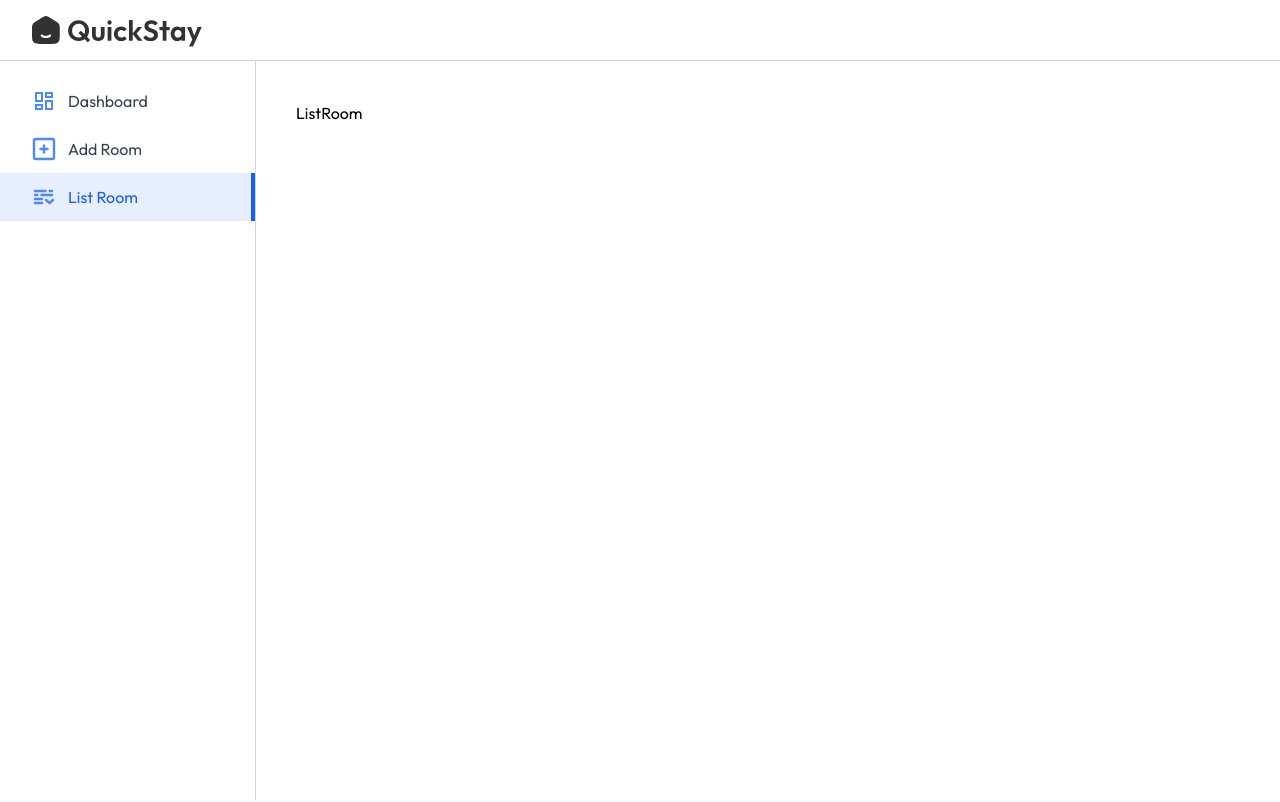
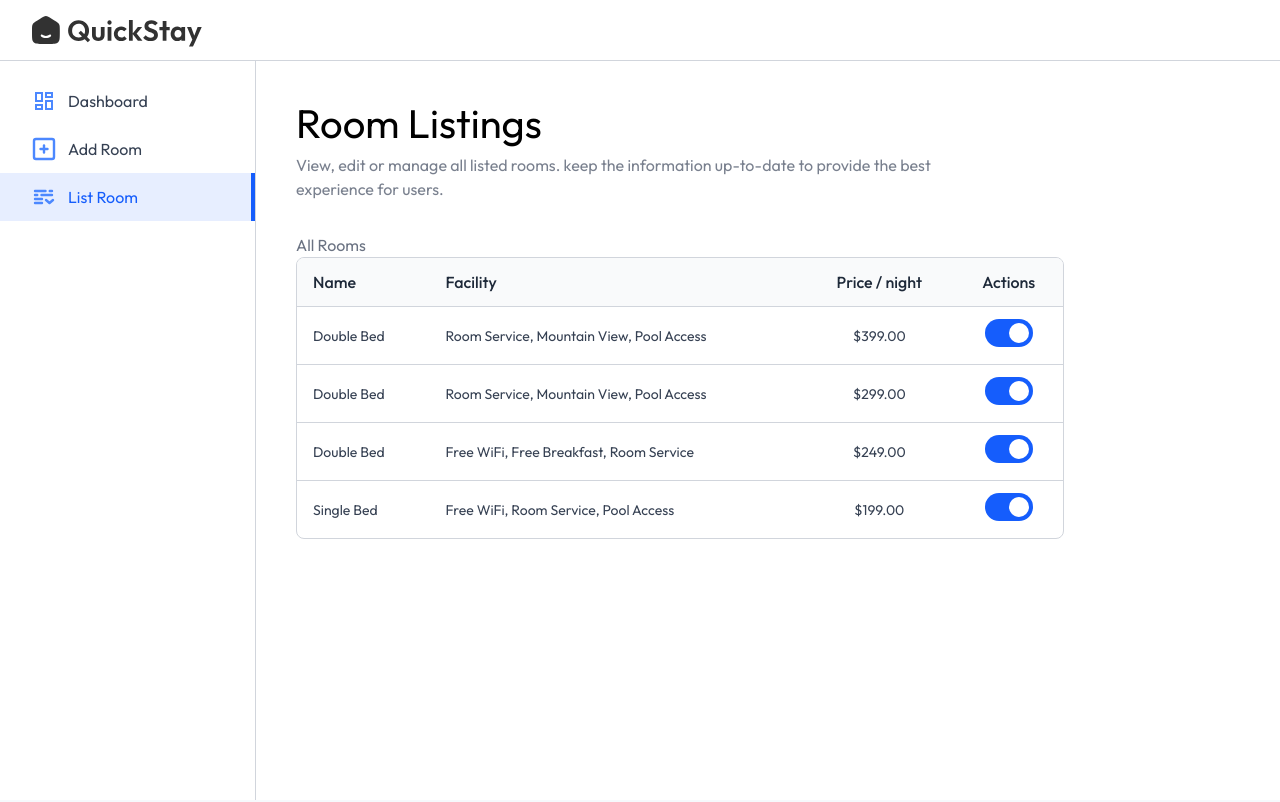
Before and after one commit to sohelarfi0/HotelBooking, a React (Vite) app in the folder client/: page /owner/list-room in a window 1280 px wide. Shown: the top 802 px of the page. Built offline with nearby package versions, Linux system fonts and the light colour scheme; no server answers; a web font is replaced by a local one.

Commit message:
implemented the Addroom, Dashboard, listRooms options for the owners of the hotels

```diff
--- a/client/src/pages/HotelOwner/AddRoom.jsx
+++ b/client/src/pages/HotelOwner/AddRoom.jsx
@@ -1,9 +1,86 @@
-import React from 'react'
+import React, { useState } from 'react'
+import { Title } from '../../components/Title'
+import { assets } from '../../assets/assets'
 
 const AddRoom = () => {
+  const [images, setImages] = useState({
+    1:null,
+    2:null,
+    3:null,
+    4:null,
+  })
+
+  const [inputs, setInputs] = useState({
+    roomType: '',
+    pricePerNight:0,
+    amenities :{
+      'Free WiFi' : false,
+      'Free Breakfast' : false,
+      'Room Service' :false,
+      'Mountain View' :false,
+      'Pool Access' :false,
+
+    }
+  })
+
   return (
-    <div>AddRoom</div>
-  )
-}
+    <form>
+    <Title align='left' font='outfit' title='Add Room' subTitle='Fill in the details carefully
+    and accurate room details, pricing, and amenties to enhance the user booking experience.' />
+    <p className='text-gray-800 mt-10'>Images </p>
+      <div className='grid grid-cols-2 sm:flex gap-4 my-2 flex-wrap'>
+        {Object.keys(images).map((key)=>(
+          <label key={key} htmlFor={`roomImage${key}`}>
+            <img  className='max-h-13 cursor-pointer opacity-80'
+             src={images[key] ? URL.createObjectURL(images[key]) : assets.uploadArea} alt="uploadArea" />
+             <input type="file" accept='image/*'  id={`roomImage${key}` } hidden
+             onChange={e=> setImages({...images, [key]: e.target.files[0]})}/>
 
+
+          </label>
+        ))}
+      </div>
+      <div className='w-full flex max-sm:flex-cil sm:gap-4 mt-4'>
+        <div className='flex-1 max-w-48'>
+          <p className='text-gray-800 mt-4'> Room Type</p>
+          <select value={inputs.roomType} onChange={e=> setInputs({...inputs,
+            roomType:e.target.value})}
+            className='border opacity-70 border-gray-300 mt-1 rounded p-2 w-full'>
+              <option value="">Select Room Type</option>
+              <option value="Single Bed">Single Bed</option>
+              <option value="Double Bed">Double Bed</option>
+              <option value="Luxury Room">Luxury Room</option>
+              <option value="Family Suite"> Family Suite</option>
+            </select>
+        </div>
+
+      <div>
+      <p className='mt-4 text-gray-800'>
+        Price <span className='text-xs'>/night</span>
+      </p>
+      <input type="number" placeholder='0' className='border border-gray-300 mt-1 rounded p-2 w-24' value={inputs.pricePerNight}
+      onChange={e=>setInputs({...inputs, pricePerNight: e.target.value})} />
+
+    </div>
+    </div>
+    <p className='text-gray-800 mt-4' >Amenities</p>
+    <div className='flex flex-col flex-wrap mt-1 text-gray-400 max-w-sm'>
+      {Object.keys(inputs.amenities).map((amenity, index)=>(
+        <div key={index}>
+          <input type="checkbox" id={`amenities${index+1}`} checked=
+          {inputs.amenities[amenity]} onChange={()=>setInputs({...inputs, amenities:{...inputs.amenities, [amenity]: !inputs.amenities[amenity]}})}  />
+           <label htmlFor={`amenities${index+1}`}>
+            {amenity}
+           </label>
+        </div>
+      ))}
+    </div>
+    <button className='bg-primary text-white px-8 py-2
+     rounded mt-8 cursor-pointer'>
+      Add Room
+    </button>
+
+    </form>
+
+)}
 export default AddRoom
--- a/client/src/pages/HotelOwner/DashBoard.jsx
+++ b/client/src/pages/HotelOwner/DashBoard.jsx
@@ -44,6 +44,30 @@
                         <th className='py-3 px-4 text-gray-800 font-medium text-center'>Payment Status</th>
                     </tr>
                 </thead>
+                <tbody className='text-sm'>
+                    {dashboardData.bookings.map((item, index)=>(
+                        <tr key={index}>
+                            <td className='py-3 px-4 text-gray-700 border-t border-gray-300 '>
+                                {item.user.username}
+                            </td>
+                            <td className='py-3 px-4 text-gray-700 border-t border-gray-300  max-sm:hidden'>
+                                {item.room.roomType}
+                            </td>
+                            <td className='py-3 px-4 text-gray-700 border-t border-gray-300  text-center'>
+                                ${item.totalPrice}
+                            </td>
+                            <td className='py-3 px-4 border-t border-gray-300 flex'>
+                                <button className={`py-1 px-3 text-xs rounded-full mx-auto
+                                    ${item.isPaid ? 'bg-green-200 text-green-600' : 'bg-amber-200 text-yellow-600'}`}>
+                                        {item.isPaid ? 'Completed' : 'Pending'}
+                                    </button>
+
+                            </td>
+
+                        </tr>
+                    ))}
+
+                </tbody>
             </table>
         </div>
 
--- a/client/src/pages/HotelOwner/ListRoom.jsx
+++ b/client/src/pages/HotelOwner/ListRoom.jsx
@@ -1,8 +1,65 @@
-import React from 'react'
+import React, { useState } from 'react'
+import { roomsDummyData } from '../../assets/assets'
+import { Title } from '../../components/Title';
 
 const ListRoom = () => {
+
+  const [rooms, setRooms] =useState(roomsDummyData);
+
   return (
-    <div>ListRoom</div>
+    <div>
+      <Title align='left' font='outfit' title='Room Listings' subTitle='View, edit or manage all listed rooms.
+       keep the information up-to-date to provide the best experience for users.' />
+        <p className=' text-gray-500 mt-8'>All Rooms </p>
+        <div className='w-full max-w-3xl text-left border border-gray-300 rounded-lg
+        max-h-80 overflow-y-scroll'>
+          <table className='w-full '>
+            <thead className='bg-gray-50'>
+                    <tr>
+                        <th className='py-3 px-4 text-gray-800 font-medium'>Name</th>
+                        <th className='py-3 px-4 text-gray-800 font-medium max-sm:hidden'> Facility</th>
+                        <th className='py-3 px-4 text-gray-800 font-medium text-center'>Price / night</th>
+                        <th className='py-3 px-4 text-gray-800 font-medium text-center'>Actions</th>
+                    </tr>
+                </thead>
+                <tbody className='text-sm'>
+                  {
+                    rooms.map((item, index)=>(
+                      <tr key={index}>
+                        <td className='py-3 px-4 text-gray-700 border-t border-gray-300'>
+                          {item.roomType}
+                        </td>
+                        <td className='py-3 px-4 text-gray-700 border-t border-gray-300 max-sm:hidden
+                        max:hidden'>
+                          {item.amenities.join(', ')}
+                        </td>
+                        <td className='py-3 px-4 text-gray-700 border-t border-gray-300 text-center'>
+                          ${item.pricePerNight.toFixed(2)}
+                        </td>
+                        <td className='py-3 px-4  border-t border-gray-300 text-sm text-red-500 text-center '>
+                          <label className='relative inline-flex items-center cursor-pointertext-gray-900 gap-3'>
+                            <input type="checkbox" className='sr-only peer' checked={item.isAvailable} onChange={() => setRooms(rooms.map((room, i) => i === index ? { ...room, isAvailable: !room.isAvailable } : room))}/>
+                            <div className='w-12 h-7 bg-slate-300 rounded-full peer
+                            peer-checked:bg-blue-600 transition-colors duration-200'>
+
+                            </div>
+                            <span className='dot absolute left-1 top-1 w-5 h-5 bg-white
+                            rounded-full transition-transform duration-200 ease-in=out
+                            peer-checked:translate-x-5'></span>
+                          </label>
+                        </td>
+
+
+
+                      </tr>
+
+                    ))
+
+                  }
+                </tbody>
+          </table>
+        </div>
+    </div>
   )
 }
 
```
